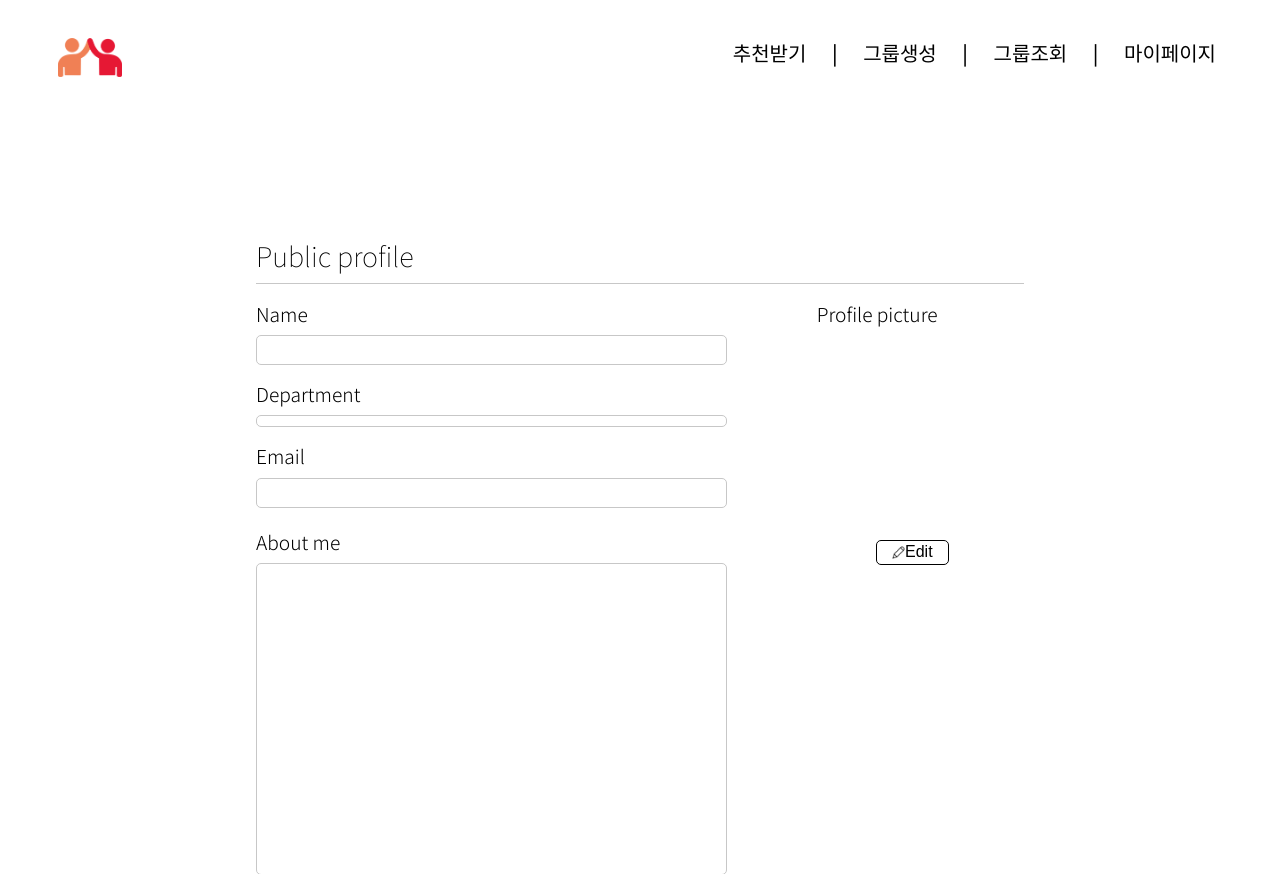
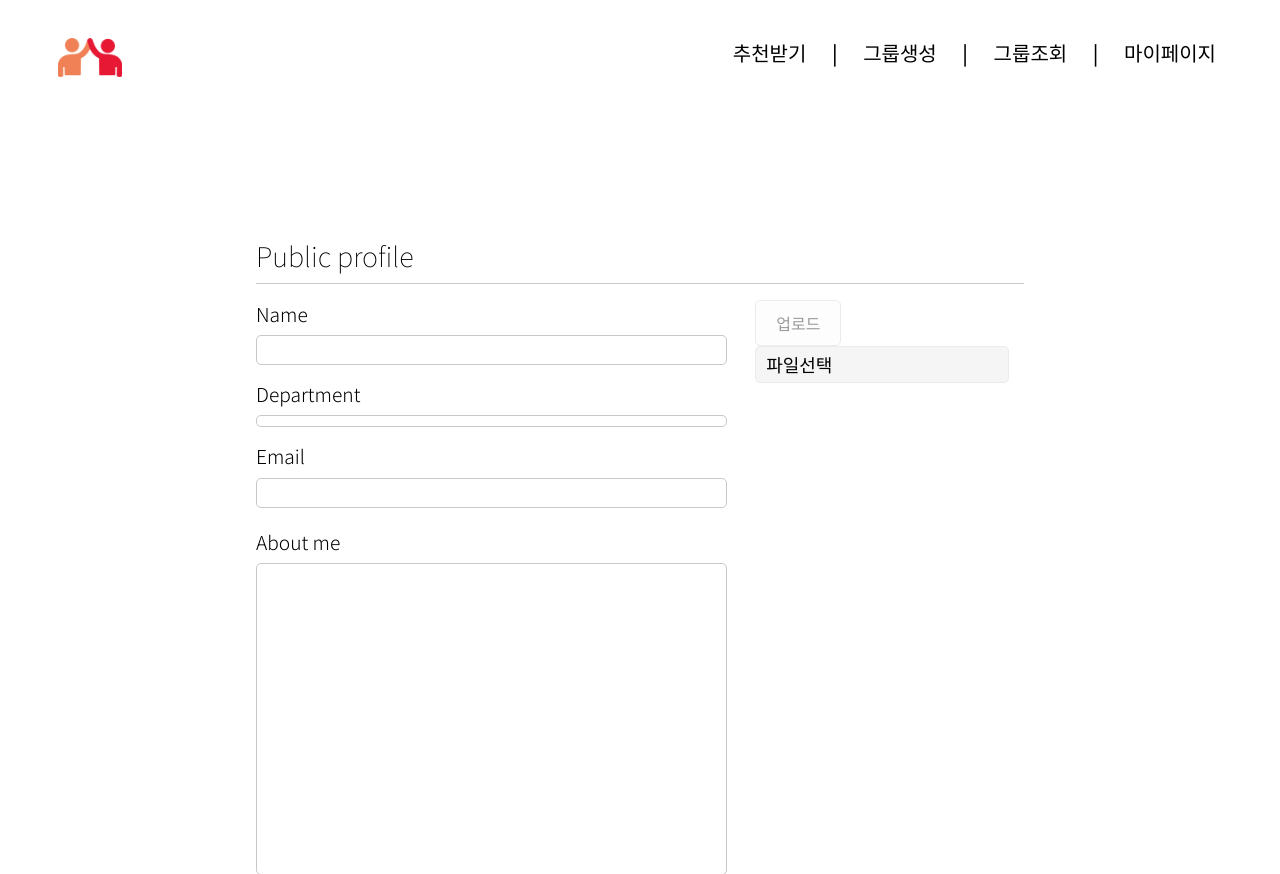
Before and after one commit to Kaaaaaaaaaang/Damoim, a PHP site: page /mypage_edit.php in a window 1280 px wide. Shown: the top 874 px of the page. Run offline with PHP 8.4, Linux system fonts and the light colour scheme; the visitor is signed in with stand-in values (Sample User, id 1); data that the repository does not hold is empty.

Commit message:
css가 왜 안 먹을까요

```diff
--- a/css/mypage_edit.css
+++ b/css/mypage_edit.css
@@ -157,60 +157,35 @@ body {
   border-radius: 5px;
   color: #FFFFFF;
 }
-
-.container .container2 .edit_profile_box .edit_profile_img_box {
-  width: 24%;
-  height: 100%;
-  float: right;
-  margin-right: 3%;
-  position: relative;
+.filebox input[type="file"] {
+  position: absolute;
+  width: 0;
+  height: 0;
+  padding: 0;
+  overflow: hidden;
+  border: 0;
 }
 
-.container .container2 .edit_profile_box .edit_profile_img_box h1 {
-  font-size: 1.2em;
-  font-weight: 300;
-  margin-bottom: 5%;
+.filebox label {
+  display: inline-block;
+  padding: 10px 20px;
+  color: #999;
+  vertical-align: middle;
+  background-color: #fdfdfd;
+  cursor: pointer;
+  border: 1px solid #ebebeb;
+  border-radius: 5px;
 }
 
-.container .container2 .edit_profile_box .edit_profile_img_box #profile_img {
-  width: 100%;
-  border-radius: 70%;
-  position: absolute;
+/* named upload */
+.filebox .upload-name {
+  display: inline-block;
+  height: 35px;
+  font-size:18px;
+  padding: 0 10px;
+  vertical-align: middle;
+  background-color: #f5f5f5;
+  border: 1px solid #ebebeb;
+  border-radius: 5px;
+
 }
-
-.container .container2 .edit_profile_box .edit_profile_img_box #edit_img_box {
-  width: 40%;
-  height: 25px;
-  margin-left: 30%;
-  margin-top: 110%;
-  background-color: white;
-  outline: none;
-  border: solid 1px black;
-  border-radius: 5px;
-  font-size: 1em;
-  font-weight: 100;
-  cursor: pointer;
-}
-
-.container .container2 .edit_profile_box .edit_profile_img_box #edit_img_box img{
-  width: 18%;
-  vertical-align: middle;
-}
-
-#profile_img_edit_btn {
-  margin-top: 110%;
-  position: absolute;
-  margin-left: 30%;
-  width: 40%;
-  display: none;
-}
-
-select:focus { outline: none; }
-select::-ms-expand { display: none; }
-
-input:focus { outline: none; }
-input::-ms-input-placeholder { color: #c7c7c7; }
-input::-webkit-input-placeholder { color: #c7c7c7; }
-input::-moz-placeholder { color: #c7c7c7; }
-
-textarea:focus { outline: none; }
--- a/js/group_create.js
+++ /dev/null
@@ -1,6 +0,0 @@
-function handleOnInput(el, maxlength) {
-  if(el.value.length > maxlength)  {
-    el.value
-      = el.value.substr(0, maxlength);
-  }
-}
--- a/js/mypage.js
+++ b/js/mypage.js
@@ -1,16 +1,16 @@
- /* Demo purposes only */
- $(function () {
+//  /* Demo purposes only */
+//  $(function () {
 
-  $('#edit_img_box').click(function (e) {
+//   $('#edit_img_box').click(function (e) {
 
-    e.preventDefault();
+//     e.preventDefault();
 
-    $('#profile_img_edit_btn').click();
+//     $('#profile_img_edit_btn').click();
 
-  });
+//   });
 
-  });
-  function changeValue(obj){
-  alert(obj.value);
+//   });
+//   function changeValue(obj){
+//   alert(obj.value);
 
-}
+// }
--- a/mypage_edit.php
+++ b/mypage_edit.php
@@ -11,8 +11,20 @@ if(!isset($_SESSION['user_name'])) echo("<script>location.href='login.html';</sc
 	<title>다모임</title>
     <link rel='icon' type='images/png'href='img/logo.png'>
 	<link href="css/mypage_edit.css" rel="stylesheet" type="text/css" />
-     <link href="css/common.css" rel="stylesheet" type="text/css" />
+    <link href="css/common.css" rel="stylesheet" type="text/css" />
+    <script>
+       $(document).ready(function(){
+            var fileTarget = $('#file');
+            fileTarget.on('change', function(){ // 값이 변경되면
+                var cur=$(".filebox input[type='file']").val();
+             $(".upload-name").val(cur);
+            });
+        });
+
+
+    </script>
 </head>
+
 <body style="overflow-x:hidden;">
      	<div class="container">
             <?php
@@ -45,13 +57,16 @@ if(!isset($_SESSION['user_name'])) echo("<script>location.href='login.html';</sc
                             <textarea id="about_me" name="intro"><?php echo $row['intro']?></textarea>
                             <button type="submit" id="Update_profile_btn" onclick="location.href='profile_update.php'">Update profile</button><br><br>
                         </div>
-                        <!-- 프로필 사진 수정 박스 -->
-                        <div class="edit_profile_img_box">
-                            <h1>Profile picture</h1>
-                            <img id="img_path" src="<?php echo $row['img_path']?>">
-                            <input type="file" id="profile_img_edit_btn" name="img_path" onchange="changeValue(this)">
-                            <button type="button" id="edit_img_box"><img src="img/pen.png">Edit</button>
+                        <div class="filebox">
+                        <label for="file">업로드</label>
+                        <input type="file" id="file">
+
+                        <input class="upload-name" value="파일선택">
                         </div>
+
+
+
+
                     </form>
                 </div>
             </div>
@@ -67,11 +82,6 @@ if(!isset($_SESSION['user_name'])) echo("<script>location.href='login.html';</sc
 			<h3>|</h3>
 			<a href="recommand.php"><h3 id="recommand">추천받기</h3></a>
 		</div>
-<script type="text/javascript" src="js/mypage.js"></script>
-<script LANGUAGE="javascript">
-    $(".edit_img_box").click( () => {
-        $("#profile_img_edit_btn").click();
-    })
-</script>
+
 </body>
 </html>
```
